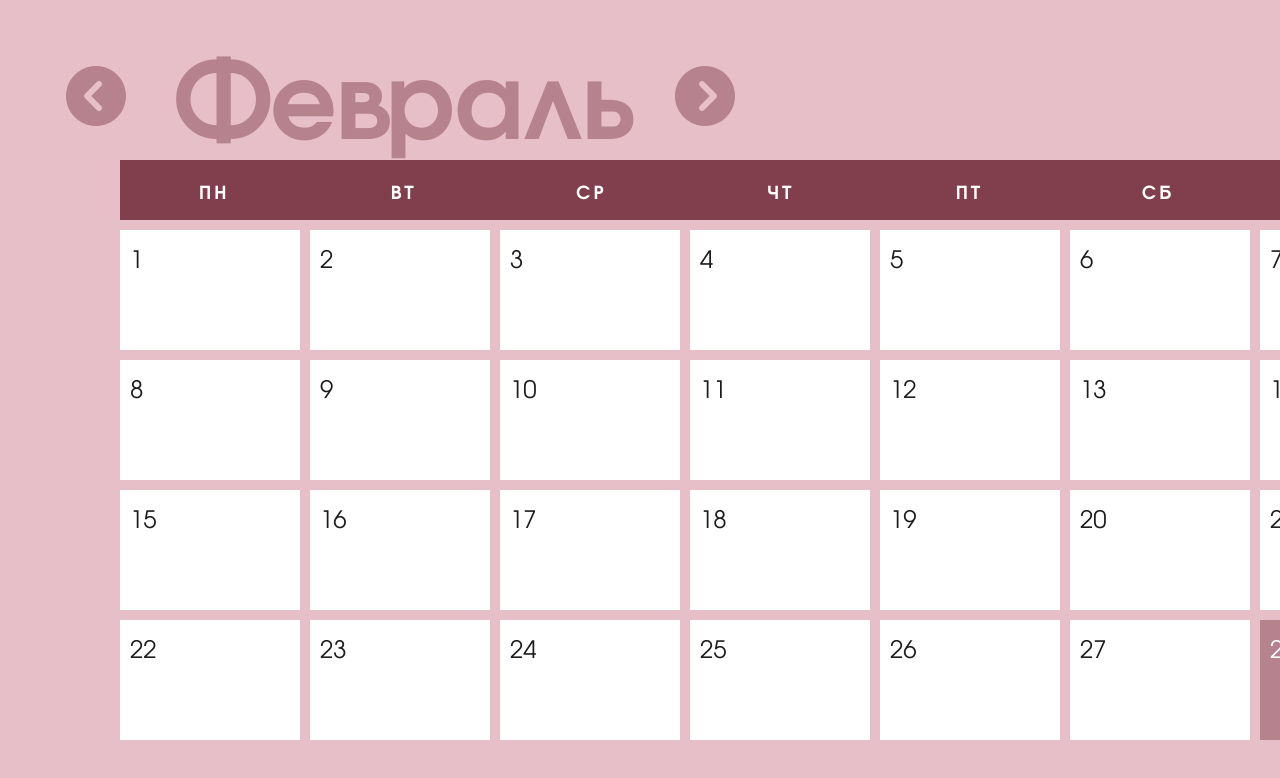
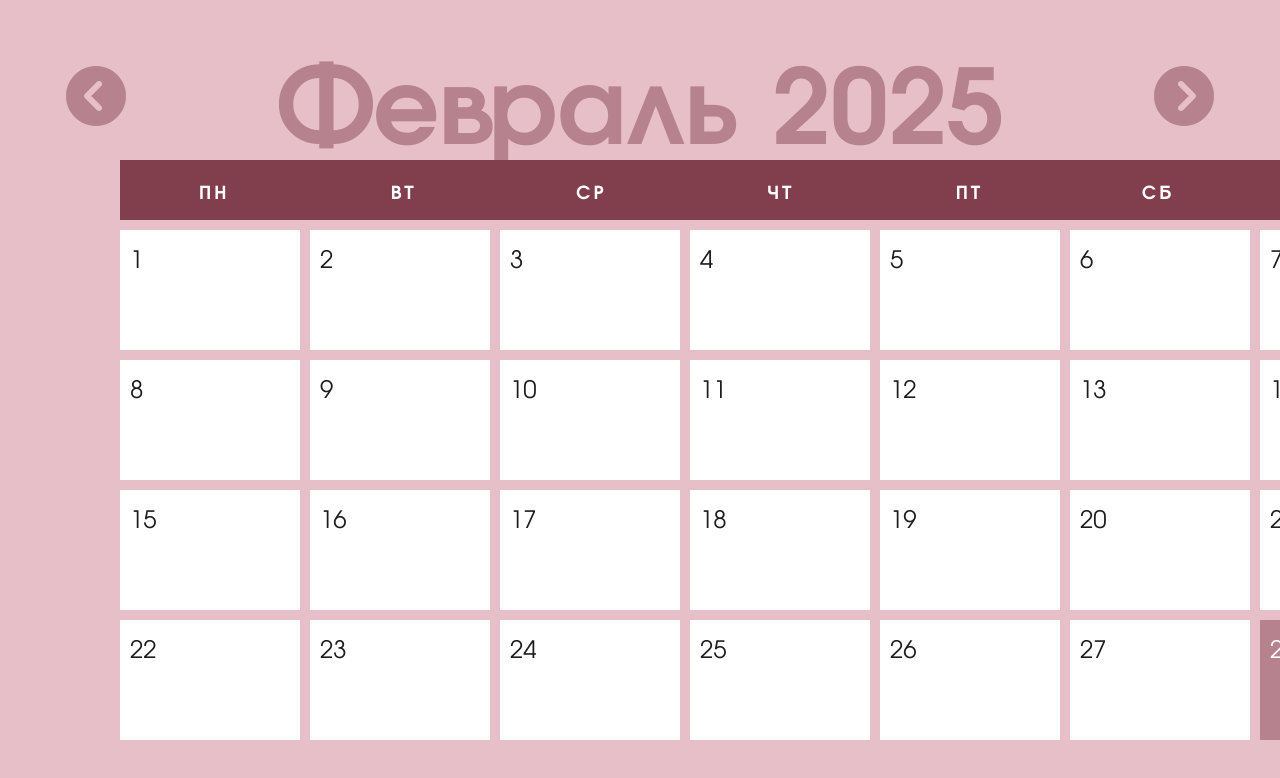
Before and after one commit to Mag1sstr/new-calendar, a React (Vite) app: page / in a window 1280 px wide. Shown: the top 778 px of the page. Built offline with nearby package versions, Linux system fonts and the light colour scheme.

Commit message:
switch date

```diff
--- a/src/components/Calendar/Calendar.tsx
+++ b/src/components/Calendar/Calendar.tsx
@@ -2,7 +2,6 @@ import { useState } from "react";
 import MonthDays from "../MonthDays/MonthDays";
 import WeekDays from "../WeekDays/WeekDays";
 import styles from "./calendar.module.css";
-import { monthNames } from "../../constants/constants";
 import Month from "../Month/Month";
 
 export default function Calendar() {
@@ -10,11 +9,16 @@ export default function Calendar() {
   const [currentYear, setCurrentYear] = useState(currentDate.getFullYear());
   const [currentMonth, setCurrentMonth] = useState(currentDate.getMonth());
 
-  let date = new Date(currentDate.getFullYear(), currentDate.getMonth() + 1, 0);
+  let date = new Date(currentYear, currentMonth + 1, 0);
 
   return (
     <div className={styles.calendar}>
-      <Month currentMonth={currentMonth} />
+      <Month
+        currentMonth={currentMonth}
+        setCurrentMonth={setCurrentMonth}
+        currentYear={currentYear}
+        setCurrentYear={setCurrentYear}
+      />
       {/* <h1 className={styles.month}>{monthNames[currentMonth]}</h1> */}
       <div className={styles.row}>
         <div className={styles.info}></div>
--- a/src/components/Month/Month.module.css
+++ b/src/components/Month/Month.module.css
@@ -4,12 +4,25 @@
 .row {
   display: flex;
   align-items: center;
+  justify-content: space-between;
   gap: 40px;
 }
 .month {
+  user-select: none;
   color: var(--month-color);
   font-size: 104px;
   line-height: 0.6;
   font-weight: 700;
   /* z-index: -100; */
 }
+.image {
+  user-select: none;
+  cursor: pointer;
+}
+.image:hover {
+  opacity: 0.9;
+}
+.date {
+  display: flex;
+  gap: 40px;
+}
--- a/src/components/Month/Month.tsx
+++ b/src/components/Month/Month.tsx
@@ -6,15 +6,54 @@ import styles from "./Month.module.css";
 
 interface IProps {
   currentMonth: number;
+  setCurrentMonth: (i: number) => void;
+  currentYear: number;
+  setCurrentYear: (year: number) => void;
 }
 
-export default function Month({ currentMonth }: IProps) {
+export default function Month({
+  currentMonth,
+  setCurrentMonth,
+  currentYear,
+  setCurrentYear,
+}: IProps) {
+  function previosMonth() {
+    if (currentMonth > 0) {
+      setCurrentMonth(currentMonth - 1);
+    } else {
+      setCurrentMonth(11);
+      setCurrentYear(currentYear - 1);
+    }
+  }
+  function nextMonth() {
+    if (currentMonth < 11) {
+      setCurrentMonth(currentMonth + 1);
+    } else {
+      setCurrentMonth(0);
+      setCurrentYear(currentYear + 1);
+    }
+  }
+  //   console.log(currentMonth);
+
   return (
     <div className={styles.month}>
       <div className={styles.row}>
-        <img className={styles.image} src={backImage} alt="backImage" />
-        <h1 className={styles.month}>{monthNames[currentMonth]}</h1>
-        <img className={styles.image} src={nextImage} alt="nextImage" />
+        <img
+          onClick={previosMonth}
+          className={styles.image}
+          src={backImage}
+          alt="backImage"
+        />
+        <div className={styles.date}>
+          <p className={styles.month}>{monthNames[currentMonth]}</p>
+          <p className={styles.month}>{currentYear}</p>
+        </div>
+        <img
+          onClick={nextMonth}
+          className={styles.image}
+          src={nextImage}
+          alt="nextImage"
+        />
       </div>
     </div>
   );
```
